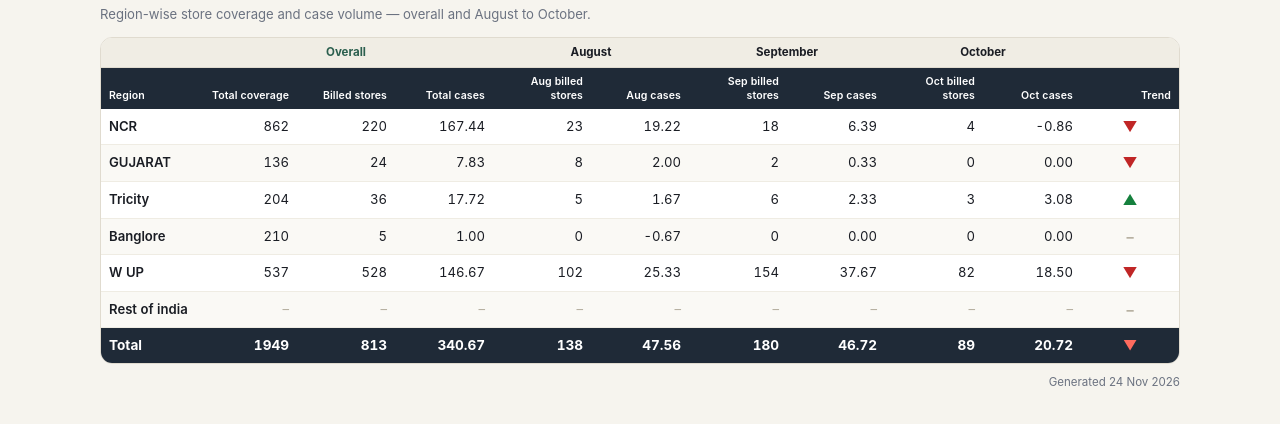
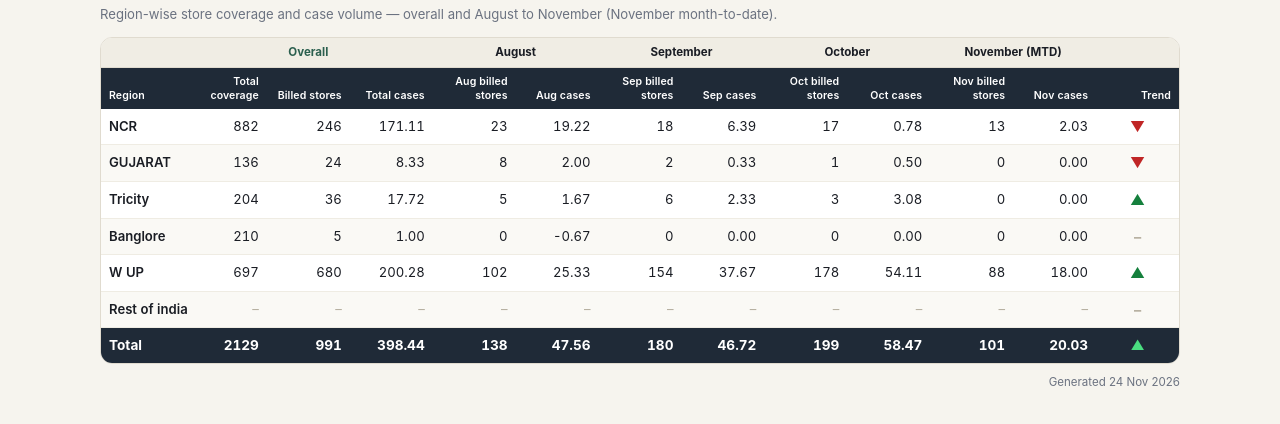
Before and after one commit to rawnaksngh/ohlio-dashboard, a plain HTML site: page mtstandlone.html in a window 1280 px wide. Shown: the part 106-530 px from the top of the page. Drawn offline with Linux system fonts and the light colour scheme.

Commit message:
MT Standalone: refresh from 24 Nov export, add November MTD; MT Regional: sync sellers and Gujarat cases
MT Standalone: coverage 2,129, billed 991, cases 398.44; Oct restated, Nov MTD column added.
MT Regional: two NCR seller names updated, Gujarat cases 3.34 -> 3.33.

Co-Authored-By: Claude Fable 5.2 <noreply@anthropic.com>
Claude-Session: https://claude.ai/code/session_01AgN27QjS4RUViCACzUUzpU

```diff
--- a/mtstandlone.html
+++ b/mtstandlone.html
@@ -86,7 +86,7 @@
 
   <header>
     <h1>MT Standlone Report</h1>
-    <p class="sub">Region-wise store coverage and case volume — overall and August to October.</p>
+    <p class="sub">Region-wise store coverage and case volume — overall and August to November (November month-to-date).</p>
   </header>
 
   <div class="card">
@@ -99,6 +99,7 @@
             <th colspan="2">August</th>
             <th colspan="2">September</th>
             <th colspan="2">October</th>
+            <th colspan="2">November (MTD)</th>
             <th></th>
           </tr>
           <tr class="cols">
@@ -112,17 +113,19 @@
             <th>Sep cases</th>
             <th>Oct billed stores</th>
             <th>Oct cases</th>
+            <th>Nov billed stores</th>
+            <th>Nov cases</th>
             <th style="width:6%">Trend</th>
           </tr>
         </thead>
         <tbody>
-          <tr><td>NCR</td><td>862</td><td>220</td><td>167.44</td><td>23</td><td>19.22</td><td>18</td><td>6.39</td><td>4</td><td>-0.86</td><td class="trend"><span class="trend-down">&#9660;</span></td></tr>
-          <tr><td>GUJARAT</td><td>136</td><td>24</td><td>7.83</td><td>8</td><td>2.00</td><td>2</td><td>0.33</td><td>0</td><td>0.00</td><td class="trend"><span class="trend-down">&#9660;</span></td></tr>
-          <tr><td>Tricity</td><td>204</td><td>36</td><td>17.72</td><td>5</td><td>1.67</td><td>6</td><td>2.33</td><td>3</td><td>3.08</td><td class="trend"><span class="trend-up">&#9650;</span></td></tr>
-          <tr><td>Banglore</td><td>210</td><td>5</td><td>1.00</td><td>0</td><td>-0.67</td><td>0</td><td>0.00</td><td>0</td><td>0.00</td><td class="trend dash">–</td></tr>
-          <tr><td>W UP</td><td>537</td><td>528</td><td>146.67</td><td>102</td><td>25.33</td><td>154</td><td>37.67</td><td>82</td><td>18.50</td><td class="trend"><span class="trend-down">&#9660;</span></td></tr>
-          <tr><td>Rest of india</td><td class="dash">–</td><td class="dash">–</td><td class="dash">–</td><td class="dash">–</td><td class="dash">–</td><td class="dash">–</td><td class="dash">–</td><td class="dash">–</td><td class="dash">–</td><td class="trend dash">–</td></tr>
-          <tr class="total-row"><td>Total</td><td>1949</td><td>813</td><td>340.67</td><td>138</td><td>47.56</td><td>180</td><td>46.72</td><td>89</td><td>20.72</td><td class="trend"><span class="trend-down">&#9660;</span></td></tr>
+          <tr><td>NCR</td><td>882</td><td>246</td><td>171.11</td><td>23</td><td>19.22</td><td>18</td><td>6.39</td><td>17</td><td>0.78</td><td>13</td><td>2.03</td><td class="trend"><span class="trend-down">&#9660;</span></td></tr>
+          <tr><td>GUJARAT</td><td>136</td><td>24</td><td>8.33</td><td>8</td><td>2.00</td><td>2</td><td>0.33</td><td>1</td><td>0.50</td><td>0</td><td>0.00</td><td class="trend"><span class="trend-down">&#9660;</span></td></tr>
+          <tr><td>Tricity</td><td>204</td><td>36</td><td>17.72</td><td>5</td><td>1.67</td><td>6</td><td>2.33</td><td>3</td><td>3.08</td><td>0</td><td>0.00</td><td class="trend"><span class="trend-up">&#9650;</span></td></tr>
+          <tr><td>Banglore</td><td>210</td><td>5</td><td>1.00</td><td>0</td><td>-0.67</td><td>0</td><td>0.00</td><td>0</td><td>0.00</td><td>0</td><td>0.00</td><td class="trend dash">–</td></tr>
+          <tr><td>W UP</td><td>697</td><td>680</td><td>200.28</td><td>102</td><td>25.33</td><td>154</td><td>37.67</td><td>178</td><td>54.11</td><td>88</td><td>18.00</td><td class="trend"><span class="trend-up">&#9650;</span></td></tr>
+          <tr><td>Rest of india</td><td class="dash">–</td><td class="dash">–</td><td class="dash">–</td><td class="dash">–</td><td class="dash">–</td><td class="dash">–</td><td class="dash">–</td><td class="dash">–</td><td class="dash">–</td><td class="dash">–</td><td class="dash">–</td><td class="trend dash">–</td></tr>
+          <tr class="total-row"><td>Total</td><td>2129</td><td>991</td><td>398.44</td><td>138</td><td>47.56</td><td>180</td><td>46.72</td><td>199</td><td>58.47</td><td>101</td><td>20.03</td><td class="trend"><span class="trend-up">&#9650;</span></td></tr>
         </tbody>
       </table>
     </div>
```
Also changed, not shown: MTregional.html (+1 -1 lines).
